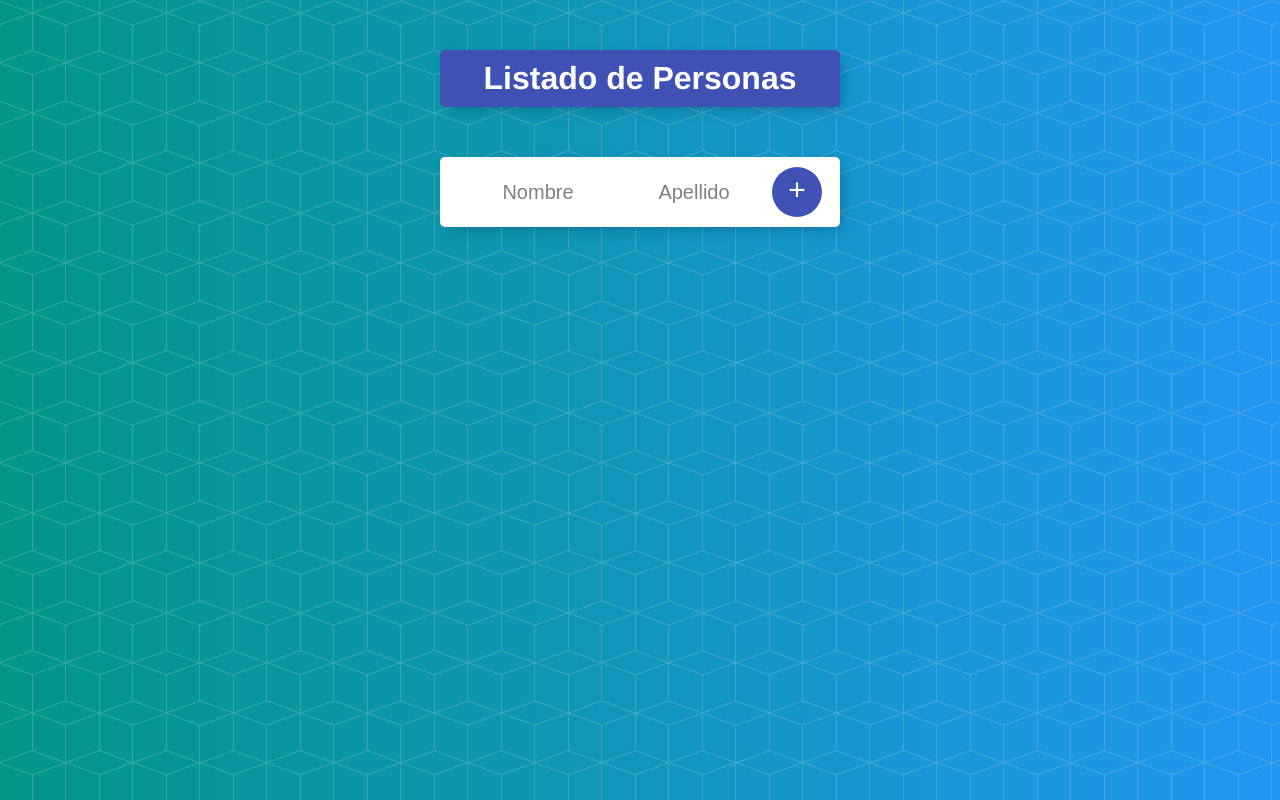
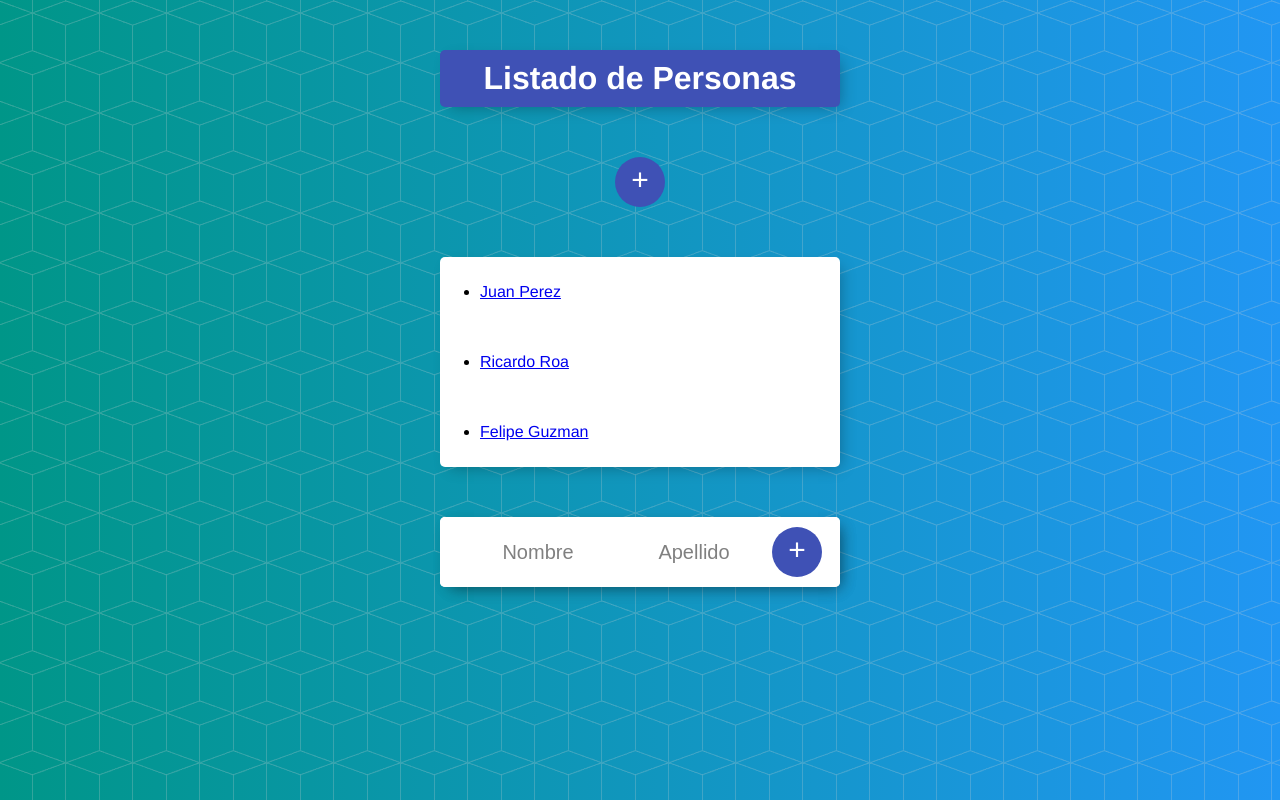
Before and after one commit to ricardo2roa/lista-app, an Angular app: page / in a window 1280 px wide. Shown: the top 800 px of the page. Built offline with nearby package versions, Linux system fonts and the light colour scheme.

Commit message:
Se crean rutas

```diff
--- a/package.json
+++ b/package.json
@@ -18,6 +18,11 @@
     "@angular/platform-browser": "~12.2.0",
     "@angular/platform-browser-dynamic": "~12.2.0",
     "@angular/router": "~12.2.0",
+    "@fortawesome/angular-fontawesome": "^0.10.1",
+    "@fortawesome/fontawesome-svg-core": "^1.2.36",
+    "@fortawesome/free-brands-svg-icons": "^5.15.4",
+    "@fortawesome/free-regular-svg-icons": "^5.15.4",
+    "@fortawesome/free-solid-svg-icons": "^5.15.4",
     "boostrap": "^2.0.0",
     "bootstrap": "^5.1.1",
     "jquery": "^3.6.0",
--- a/src/app/app.component.html
+++ b/src/app/app.component.html
@@ -2,4 +2,4 @@
   <h1>{{titulo}}</h1>
 </div>
 
-<app-personas></app-personas>
+<router-outlet></router-outlet>
--- a/src/app/app.component.ts
+++ b/src/app/app.component.ts
@@ -8,14 +8,7 @@ import { THIS_EXPR } from '@angular/compiler/src/output/output_ast';
   templateUrl: './app.component.html',
   styleUrls: ['./app.component.css']
 })
-export class AppComponent implements OnInit {
+export class AppComponent {
   titulo:string = 'Listado de Personas';
-  personas: Persona[] = [];
-
-  constructor(private personasService : PersonasService){}
-
-  ngOnInit(): void {
-    this.personas = this.personasService.personas
-  }
 
 }
--- a/src/app/app.module.ts
+++ b/src/app/app.module.ts
@@ -9,6 +9,7 @@ import { PersonasService } from './personas.service';
 import { LoggingService } from './loggingService.service';
 import {AppRoutingModule} from "./app-routing.module";
 import { PersonasComponent } from './personas/personas.component';
+import { FontAwesomeModule } from '@fortawesome/angular-fontawesome'
 
 @NgModule({
   declarations: [
@@ -20,7 +21,8 @@ import { PersonasComponent } from './personas/personas.component';
   imports: [
     BrowserModule,
     FormsModule,
-    AppRoutingModule
+    AppRoutingModule,
+    FontAwesomeModule
   ],
   providers: [PersonasService,LoggingService],
   bootstrap: [AppComponent]
--- a/src/app/personas.service.ts
+++ b/src/app/personas.service.ts
@@ -17,4 +17,15 @@ export class PersonasService{
     this.logginService.imprimir(`Enviamos persona: ${persona.nombre} ${persona.apellido}`)
   }
 
+  encontrarPersona(i:number){
+    return this.personas[i]
+  }
+
+  modificarPersona(i:number,persona:Persona){
+    this.personas[i].nombre = persona.nombre
+    this.personas[i].apellido = persona.apellido
+  }
+  eliminarPersona(i:number){
+    this.personas.splice(i,1)
+  }
 }
--- a/src/app/personas/formulario/formulario.component.html
+++ b/src/app/personas/formulario/formulario.component.html
@@ -1,16 +1,14 @@
-<form class="item">
-
+ <div class="box">
+    <form class="item" #f = "ngForm" (ngSubmit)=" f.form.valid && agregarPersona()">
         <input type="text"
                name="nombre" id="nombre"
-           placeholder="Nombre" [(ngModel)]="nombreInput">
-
-
+               placeholder="Nombre" [(ngModel)]="nombreInput" required >
         <input type="text"
                name="apellido" id="apellido"
-           placeholder="Apellido" [(ngModel)]="apellidoInput">
-
-    <button type="submit" (click)="agregarPersona()">
-      +
+               placeholder="Apellido" [(ngModel)]="apellidoInput" required>
+        <button type="submit" style="cursor: pointer">+</button>
+        <button *ngIf="index != null"  type="submit" style="cursor: pointer" (click)="eliminarPersona()" >
+          <fa-icon [icon]="trashIcon" style="font-size: 20px;text-align: center;"></fa-icon>
         </button>
-
     </form>
+</div>
--- a/src/app/personas/formulario/formulario.component.ts
+++ b/src/app/personas/formulario/formulario.component.ts
@@ -1,45 +1,62 @@
-import {Component, ElementRef, EventEmitter, Output, ViewChild} from '@angular/core';
-import { LoggingService } from '../../LoggingService.service';
+import {Component, ElementRef, EventEmitter, OnInit, Output, ViewChild} from '@angular/core';
 import {Persona} from "../../persona.model";
 import { PersonasService } from '../../personas.service';
+import {ActivatedRoute, Router} from "@angular/router";
+import { faTrash } from '@fortawesome/free-solid-svg-icons';
 
 @Component({
   selector: 'app-formulario',
   templateUrl: './formulario.component.html',
   styleUrls: ['./formulario.component.css'],
-  providers: [LoggingService]
+
 })
 
-export class FormularioComponent {
+export class FormularioComponent implements OnInit{
 
   //@Output() personaCreada = new EventEmitter<Persona>(); //Propaga esta variable
 
   //@ViewChild('nombreInput') nombre: ElementRef
   //@ViewChild('apellidoInput') apellido: ElementRef
 
+  trashIcon = faTrash;
+
   nombreInput:string = "";
   apellidoInput:string = "";
-
-  constructor(private LoggingService:LoggingService,
-    private personasService:PersonasService){
+  index:number = 1;
+  constructor(private personasService:PersonasService,
+              private router:Router,
+              private route: ActivatedRoute
+  ){
       this.personasService.saludar.subscribe(
         (i:number)=>alert("El indice es: "+i)
       );
     }
 
+    ngOnInit() {
+      this.index = this.route.snapshot.params["id"];
+      if( this.index ){
+        let persona: Persona = this.personasService.encontrarPersona(this.index);
+        this.nombreInput = persona.nombre
+        this.apellidoInput = persona.apellido
+      }
+    }
+
   agregarPersona(){
-
-    if(this.nombreInput != "" && this.apellidoInput != ""){
       //let persona1 = new Persona(this.nombre.nativeElement.value,this.apellido.nativeElement.value); paso por referencia
       let persona1 = new Persona(this.nombreInput,this.apellidoInput);
       //this.LoggingService.imprimir(`Enviamos persona: ${persona1.nombre} ${persona1.apellido}`)
       //this.personaCreada.emit(persona1)
-      this.personasService.agregarPersona(persona1);
-      this.nombreInput = ""
-      this.apellidoInput = ""
-    }
-
+      if(this.index){
+        this.personasService.modificarPersona(this.index,persona1);
+      }else{
+        this.personasService.agregarPersona(persona1);
+      }
+      this.router.navigate(["personas"]);
   }
 
+  eliminarPersona(){
+    this.personasService.eliminarPersona(this.index);
+    this.router.navigate(["personas"]);
+  }
 
 }
--- a/src/app/personas/persona/persona.component.html
+++ b/src/app/personas/persona/persona.component.html
@@ -1,4 +1,9 @@
 <div class="item">
-  <input type="checkbox" (click)="emitirSaludo()">
-  <p>{{i + 1}}.{{persona.nombre}} {{persona.apellido}}</p>
+  <ul>
+    <li>
+      <a [routerLink]="['/personas',i]" >
+        {{persona.nombre}} {{persona.apellido}}
+      </a>
+    </li>
+  </ul>
 </div>
--- a/src/app/personas/personas.component.html
+++ b/src/app/personas/personas.component.html
@@ -1,4 +1,6 @@
-
+<div style="text-align: center">
+  <button style="cursor: pointer" (click)="agregar()">+</button>
+</div>
 <div class="box">
   <app-persona
     *ngFor="let personaElemento of personas; let indice = index"
--- a/src/app/personas/personas.component.ts
+++ b/src/app/personas/personas.component.ts
@@ -1,4 +1,7 @@
 import { Component, OnInit } from '@angular/core';
+import {Persona} from "../persona.model";
+import {PersonasService} from "../personas.service";
+import {Router} from "@angular/router";
 
 @Component({
   selector: 'app-personas',
@@ -7,9 +10,17 @@ import { Component, OnInit } from '@angular/core';
 })
 export class PersonasComponent implements OnInit {
 
-  constructor() { }
+  personas: Persona[] = [];
+
+  constructor(
+    private router : Router,
+    private personasService : PersonasService){}
 
   ngOnInit(): void {
+    this.personas = this.personasService.personas
   }
 
+  agregar(){
+    this.router.navigate(['personas/agregar'])
+  }
 }
```
Also changed, not shown: src/app/app-routing.module.ts (+13 -6 lines), 1 other file (tests, documents, lock files or other folders). Lines whose indentation alone changed are shown as unchanged.
